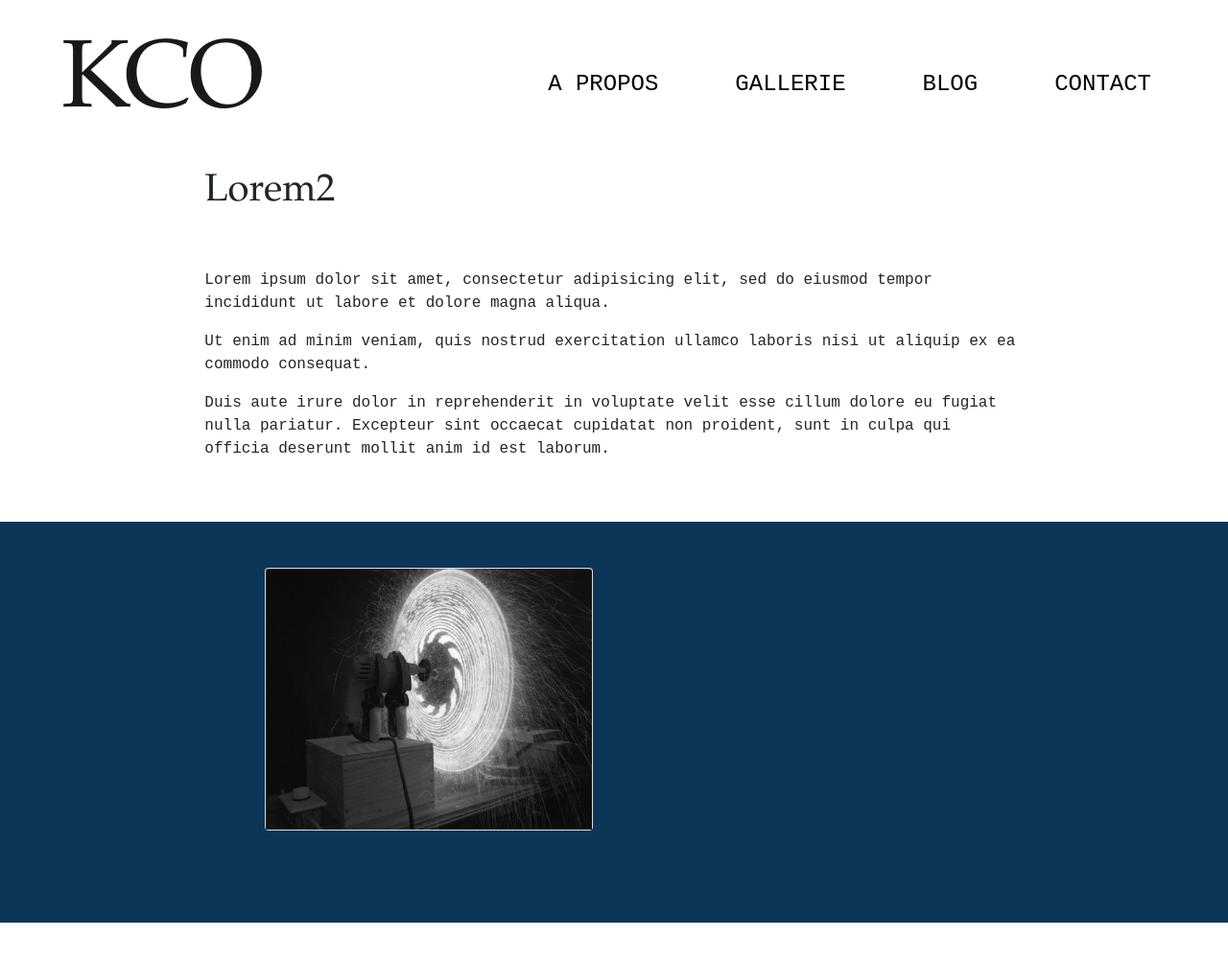
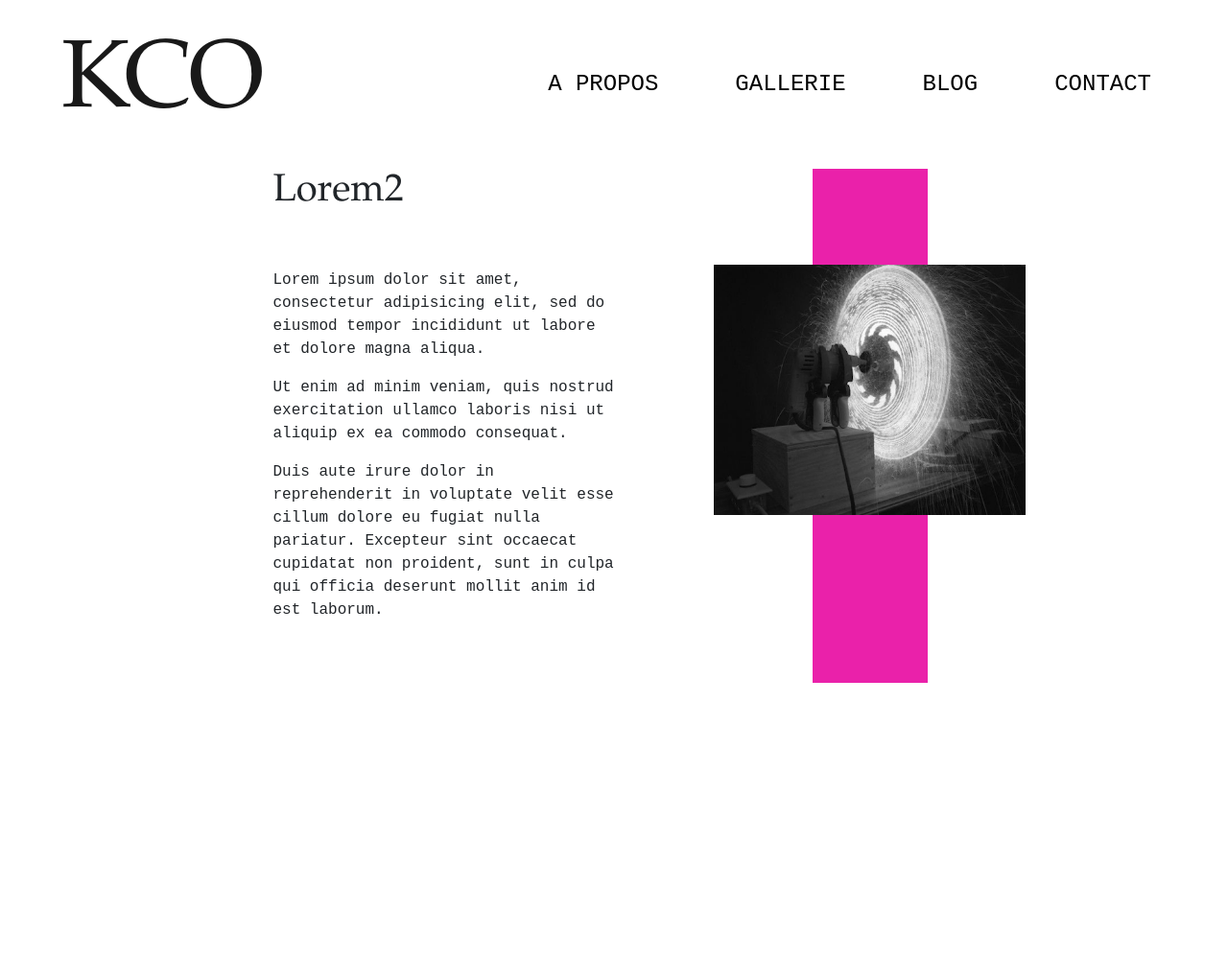
Before and after one commit to Kco-Art/kco-art, a Jekyll site: the page built from _posts/2021-04-11-lorem2.md, in a window 1280 px wide and 1062 px high. Shown: the top 1001 px of the window at 96% size. Built offline with Jekyll 4.4.1, drawn with Linux system fonts in a browser that asks for light colours.

Commit message:
update posts

```diff
--- a/_layouts/posts.html
+++ b/_layouts/posts.html
@@ -12,6 +12,31 @@
     {% include navbar.html %}
     <div id="posts" class="container-fluid">
       <div class="row">
+        <div class="col-sm-10 offset-sm-1">
+          {% if page.images.size == 1 %}
+            <div class="row">
+              <div class="col-sm-4 offset-sm-2">
+
+                <div class="row mb-5">
+                  <h1>
+                    {{ page.title }}
+                  </h1>
+                </div>
+                <div class="row mb-5">
+                    {{ content }}
+                </div>
+              </div>
+
+              {% assign imageName = page.images | first %}
+              {% assign image = site.data.images | where: "identifier", imageName | first %}
+              <div class="col-sm-4 offset-sm-1">
+                <div class="bandeau yellow">
+                  <img class="img-fluid" src="/images{{ image.path }}">
+                </div>
+              </div>
+            </div>
+          {% else %}
+            <div class="row">
               <div class="col-sm-8 offset-sm-2">
 
                 <div class="row mb-5">
@@ -24,11 +49,16 @@
                 </div>
               </div>
             </div>
-      <div id="images" class="row pt-5 pb-5">
-        <div class="col-sm-8 offset-sm-2 masonry">
+          {% endif %}
+        </div>
+      </div>
+
+      {% if page.images.size > 1 %}
+        <div id="images" class="row">
+          <div class="col-sm-8 offset-sm-2 images-masonry">
             {% for imageName in page.images %}
               {% assign image = site.data.images | where: "identifier", imageName | first %}
-            <div class="card-item mb-5 ml-5">
+              <div class="card-item">
                 <div class="card">
                   <img src="/images{{ image.path }}" class="card-img-top">
                 </div>
@@ -36,6 +66,8 @@
             {% endfor %}
           </div>
         </div>
+      {% endif %}
+
       {% include footer.html %}
     </div>
     {% include scripts.html %}
--- a/css/main.sass
+++ b/css/main.sass
@@ -3,6 +3,7 @@
 
 $pink: #EA21AA
 $image-background: #0C3658
+$yellow: #FFF004
 
 body
   font-family: "Courier New", Courier, "Lucida Sans Typewriter", "Lucida Typewriter"
@@ -51,9 +52,12 @@ a
     content: ''
     position: absolute
     height: 100%
-    width: 150px
+    width: 120px
     background: $pink
     z-index: 8
+
+    &.yellow
+      background: $yellow
 
   img
     position: relative
@@ -67,6 +71,11 @@ a
 #posts
   #images
     background-color: $image-background
+    padding-top: 6rem !important
+    padding-bottom: 2rem !important
+
+    .card-item
+      margin-bottom: 80px
 
 footer
   height: 100px
--- a/javascript/application.js
+++ b/javascript/application.js
@@ -26,4 +26,11 @@ $(window).scroll(function() {
       percentPosition: true
     })
   });
+  var $imagesGrid = $('.images-masonry').imagesLoaded( function() {
+    $imagesGrid.masonry({
+      itemSelector: '.card-item',
+      gutter: 80,
+      percentPosition: true
+    })
+  });
 })(jQuery);
```
Lines whose indentation alone changed are shown as unchanged.
